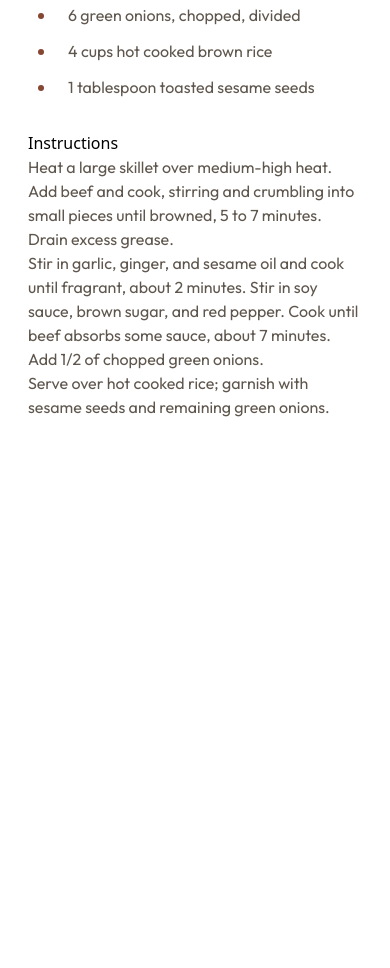
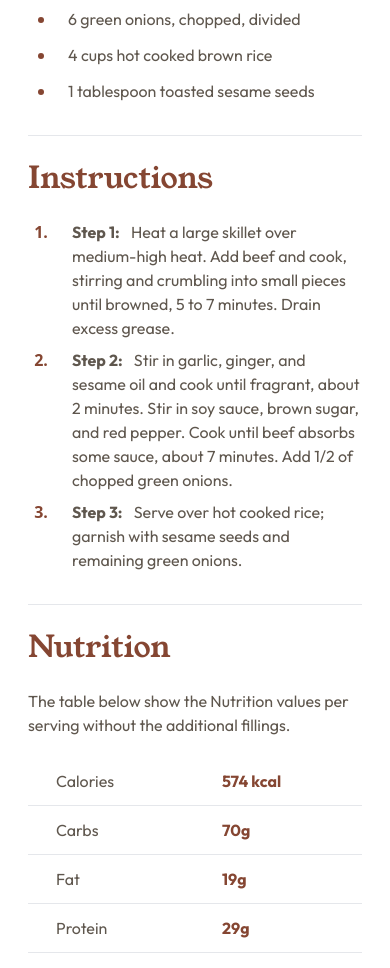
Before and after one commit to onivardi/odin-recipes, a website: page src/index.html in a window 390 px wide. Shown: the part 1029-1997 px from the top of the page. Before the commit the page ends 1448 px from the top, so only its background shows below. Drawn offline with Linux system fonts and the light colour scheme.

Commit message:
finish mobile version

```diff
--- a/src/index.html
+++ b/src/index.html
@@ -18,14 +18,15 @@
       <div class="bg-white">
         <!--Image Food Section-->
 
-        <img class="object-cover w-full h-48"
+        <img
+          class="object-cover w-full h-48"
           src="../assets/beefbowl.jpg"
           alt="Finished Korean Beff Bowl"
         />
 
         <div class="px-7">
           <!--Food Description Section-->
-            <section >
+          <section>
             <h1 class="my-7">Easy Korean Beef Bowl</h1>
             <p class="mb-8">
               This delicious Korean beef bowl is quick and easy to make with
@@ -37,28 +38,35 @@
           </section>
 
           <!--Preparation Time Section-->
-            <section class=" bg-roseWhite p-6 rounded-xl">
-                <p class="text-secondary font-bold text-xl mb-4">Preparation time<p>
+          <section class="bg-roseWhite p-6 rounded-xl">
+            <p class="text-secondary font-bold text-xl mb-4">
+              Preparation time
+            </p>
+            <p></p>
             <ul class="list-disc pl-6 marker:text-secondary space-y-3">
-                    <li><p><span class="p-0 ml-4">
-                            Total:
-                        </span> Approximately 25 minutes</p>
+              <li>
+                <p>
+                  <span class="p-0 ml-4"> Total: </span> Approximately 25
+                  minutes
+                </p>
               </li>
-                    <li><p><span class="p-0 ml-4">
-                            Preparation:
-                        </span> 10 minutes</p>
+              <li>
+                <p><span class="p-0 ml-4"> Preparation: </span> 10 minutes</p>
               </li>
-                    <li><p><span class="p-0 ml-4">
-                            Cooking:
-                        </span> 15 minutes</p>
+              <li>
+                <p><span class="p-0 ml-4"> Cooking: </span> 15 minutes</p>
               </li>
             </ul>
           </section>
 
+          <!--Ingredients, Instruction and Nutrition Sections-->
+          <div class="divide-y">
             <!--Ingredients Section-->
             <section class="my-8">
-                <h2 class="mb-5">Ingredients</h2>
-                <ul class="list-disc pl-7 space-y-3 marker:text-primary marker:pr-7">
+              <h2 class="mb-6">Ingredients</h2>
+              <ul
+                class="list-disc pl-7 space-y-3 marker:text-primary marker:pr-7"
+              >
                 <li>
                   <p class="ml-3">1 pound lean ground beef</p>
                 </li>
@@ -81,7 +89,8 @@
                   <p class="ml-3">¼ teaspoon crushed red pepper</p>
                 </li>
                 <li>
-                        <p class="ml-3">6 green onions, chopped, divided</p></li>
+                  <p class="ml-3">6 green onions, chopped, divided</p>
+                </li>
                 <li>
                   <p class="ml-3">4 cups hot cooked brown rice</p>
                 </li>
@@ -92,28 +101,76 @@
             </section>
 
             <!--Intructions Section-->
-            <section>
-                <h3>Instructions</h3>
-                <ol>
+            <section class="my-8">
+              <h2 class="my-6">Instructions</h2>
+              <ol
+                class="list-decimal pl-6 marker:text-primary marker:font-bold space-y-2"
+              >
                 <li>
-                        <p>Heat a large skillet over medium-high heat. Add beef and cook,
-                            stirring and crumbling into small pieces until browned, 5 to 7
-                            minutes. Drain excess grease.</p>
+                  <p class="ml-5">
+                    <span class="mr-2">Step 1:</span>
+                    Heat a large skillet over medium-high heat. Add beef and
+                    cook, stirring and crumbling into small pieces until
+                    browned, 5 to 7 minutes. Drain excess grease.
+                  </p>
                 </li>
                 <li>
-                        <p>Stir in garlic, ginger, and sesame oil and cook until fragrant,
-                            about 2 minutes. Stir in soy sauce, brown sugar, and red pepper.
-                            Cook until beef absorbs some sauce, about 7 minutes. Add 1/2 of
-                            chopped green onions.</p>
+                  <p class="ml-5">
+                    <span class="mr-2">Step 2:</span>
+                    Stir in garlic, ginger, and sesame oil and cook until
+                    fragrant, about 2 minutes. Stir in soy sauce, brown sugar,
+                    and red pepper. Cook until beef absorbs some sauce, about 7
+                    minutes. Add 1/2 of chopped green onions.
+                  </p>
                 </li>
                 <li>
-                        <p>Serve over hot cooked rice; garnish with sesame seeds and remaining green onions.</p>
+                  <p class="ml-5">
+                    <span class="mr-2">Step 3:</span>
+                    Serve over hot cooked rice; garnish with sesame seeds and
+                    remaining green onions.
+                  </p>
                 </li>
               </ol>
             </section>
 
+            <!--Nutrition Section-->
+            <section class="my-8">
+              <h2 class="my-6">Nutrition</h2>
+              <p>
+                The table below show the Nutrition values per serving without
+                the additional fillings.
+              </p>
+              <table class="table-auto w-full mt-5">
+                <tbody>
+                  <tr>
+                    <td><p>Calories</p></td>
+                    <td>
+                      <p class="font-bold text-primary">574 kcal</p>
+                    </td>
+                  </tr>
+                  <tr>
+                    <td><p>Carbs</p></td>
+                    <td>
+                      <p class="font-bold text-primary">70g</p>
+                    </td>
+                  </tr>
+                  <tr>
+                    <td><p>Fat</p></td>
+                    <td>
+                      <p class="font-bold text-primary">19g</p>
+                    </td>
+                  </tr>
+                  <tr>
+                    <td><p>Protein</p></td>
+                    <td>
+                      <p class="font-bold text-primary">29g</p>
+                    </td>
+                  </tr>
+                </tbody>
+              </table>
+            </section>
           </div>
-
+        </div>
       </div>
     </main>
   </body>
--- a/src/input.css
+++ b/src/input.css
@@ -27,4 +27,12 @@
     span {
         @apply font-bold;
     }
+
+    td {
+        @apply py-3;
+        @apply pl-7
+    }
+    tr {
+        @apply border-b
+    }
 }
```
Also changed, not shown: src/output.css. Lines whose indentation alone changed are shown as unchanged.
